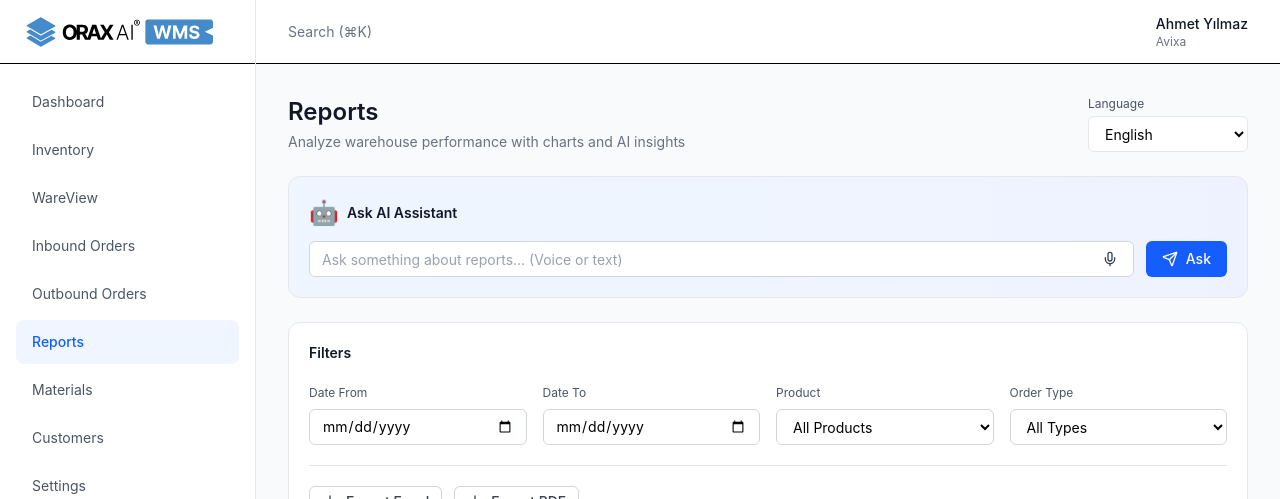
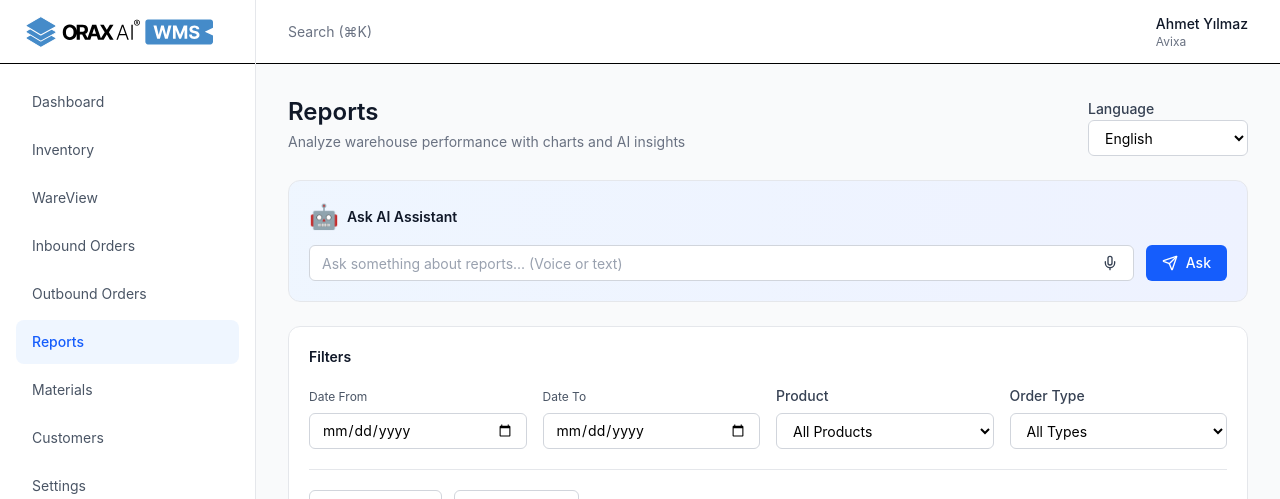
Before and after one commit to zeynepdundar/OraxAICustomerPortal, a Next.js app: page /reports in a window 1280 px wide. Shown: the top 499 px of the page. Built offline with nearby package versions, Linux system fonts and the light colour scheme.

Commit message:
feat: create reusable SelectBox component and integrate across pages

```diff
--- a/src/app/(app)/inventory/page.tsx
+++ b/src/app/(app)/inventory/page.tsx
@@ -13,6 +13,7 @@ import { AskAIButton } from "@/components/ui/AskAIButton";
 import { Button } from "@/components/ui/Button";
 import { Card } from "@/components/ui/Card";
 import { Input } from "@/components/ui/Input";
+import { SelectBox } from "@/components/ui/SelectBox";
 
 
 type SortField =
@@ -240,20 +241,18 @@ export default function InventoryPage() {
 
             {/* Status */}
             <div>
-              <label className="block text-xs font-medium text-gray-700 mb-2">
-                {t("filterStatus")}
-              </label>
-              <select
+              <SelectBox
+                label={t("filterStatus")}
                 value={statusFilter}
                 onChange={(e) => setStatusFilter(e.target.value)}
-                className="w-full h-10 px-3 bg-white border border-gray-300 rounded-lg text-sm focus:outline-none focus:ring-2 focus:ring-blue-500"
+                className="h-10 rounded-lg"
               >
                 <option value="all">{t("allStatus")}</option>
                 <option value="salable">{t("salable")}</option>
                 <option value="reserved">{t("reserved")}</option>
                 <option value="quarantine">{t("quarantine")}</option>
                 <option value="damaged">{t("damaged")}</option>
-              </select>
+              </SelectBox>
             </div>
 
             {/* BUTTON */}
--- a/src/app/(app)/materials/page.tsx
+++ b/src/app/(app)/materials/page.tsx
@@ -8,6 +8,7 @@ import { Button } from "@/components/ui/Button";
 import { Card } from "@/components/ui/Card";
 import { Badge } from "@/components/ui/Badge";
 import { Input } from "@/components/ui/Input";
+import { SelectBox } from "@/components/ui/SelectBox";
 import { DataTable } from "@/components/ui/DataTable";
 import { SectionHeader } from "@/components/ui/SectionHeader";
 
@@ -84,18 +85,16 @@ export default function MaterialsPage() {
           </div>
 
           <div className="w-64">
-            <label className="block text-xs font-medium text-gray-600 mb-2">
-              {t("filterStatus")}
-            </label>
-            <select
+            <SelectBox
+              label={t("filterStatus")}
               value={itsTrackingFilter}
               onChange={(event) => setItsTrackingFilter(event.target.value)}
-              className="w-full h-9 px-3 bg-gray-50 border border-gray-200 rounded-md text-sm focus:outline-none focus:ring-2 focus:ring-blue-500"
+              className="bg-gray-50 border-gray-200"
             >
               <option value="all">{t("filterStatusAll")}</option>
               <option value="yes">{t("filterItsTrackingYes")}</option>
               <option value="no">{t("filterItsTrackingNo")}</option>
-            </select>
+            </SelectBox>
           </div>
 
           <Button variant="outline" size="sm" className="border-gray-200">
--- a/src/app/(app)/reports/page.tsx
+++ b/src/app/(app)/reports/page.tsx
@@ -18,8 +18,10 @@ import { useTranslations } from "next-intl";
 import { Button } from "@/components/ui/Button";
 import { Card } from "@/components/ui/Card";
 import { Input } from "@/components/ui/Input";
+import { SelectBox } from "@/components/ui/SelectBox";
 import { mockChartData, mockMaterials } from "@/data/mockData";
 import { SummaryCardItem } from "@/components/ui/SummaryCardItem";
+import { SectionHeader } from "@/components/ui/SectionHeader";
 
 ChartJS.register(
   CategoryScale,
@@ -215,20 +217,17 @@ export default function ReportsPage() {
   return (
     <div className="p-8 space-y-6">
       <div className="flex items-start justify-between gap-4">
-        <div>
-          <h1 className="text-2xl font-semibold text-gray-900">{t("title")}</h1>
-          <p className="text-sm text-gray-500 mt-1">{t("subtitle")}</p>
-        </div>
+        <SectionHeader title={t("title")} description={t("subtitle")} />
         <div className="w-40">
-          <label className="block text-xs text-gray-600 mb-1">{t("language")}</label>
-          <select
+          <SelectBox
+            label={t("language")}
             value={locale}
             onChange={(event) => setLocale(event.target.value as SupportedLocale)}
-            className="w-full h-9 px-3 bg-white border border-gray-200 rounded-md text-sm focus:outline-none focus:ring-2 focus:ring-blue-500"
+            className="border-gray-200"
           >
             <option value="en">{t("english")}</option>
             <option value="tr">{t("turkish")}</option>
-          </select>
+          </SelectBox>
         </div>
       </div>
 
@@ -306,11 +305,11 @@ export default function ReportsPage() {
             <Input type="date" className="mt-1.5" value={dateTo} onChange={(e) => setDateTo(e.target.value)} />
           </div>
           <div>
-            <label className="text-xs text-gray-600">{t("product")}</label>
-            <select
+            <SelectBox
+              label={t("product")}
               value={product}
               onChange={(e) => setProduct(e.target.value)}
-              className="mt-1.5 w-full h-9 px-3 bg-white border border-gray-300 rounded-md text-sm focus:outline-none focus:ring-2 focus:ring-blue-500"
+              className="mt-1.5"
             >
               <option value="all">{t("allProducts")}</option>
               {mockMaterials.map((m) => (
@@ -318,19 +317,19 @@ export default function ReportsPage() {
                   {m.productName}
                 </option>
               ))}
-            </select>
+            </SelectBox>
           </div>
           <div>
-            <label className="text-xs text-gray-600">{t("orderType")}</label>
-            <select
+            <SelectBox
+              label={t("orderType")}
               value={orderType}
               onChange={(e) => setOrderType(e.target.value)}
-              className="mt-1.5 w-full h-9 px-3 bg-white border border-gray-300 rounded-md text-sm focus:outline-none focus:ring-2 focus:ring-blue-500"
+              className="mt-1.5"
             >
               <option value="all">{t("allTypes")}</option>
               <option value="inbound">{t("inbound")}</option>
               <option value="outbound">{t("outbound")}</option>
-            </select>
+            </SelectBox>
           </div>
         </div>
 
--- a/src/app/(app)/settings/page.tsx
+++ b/src/app/(app)/settings/page.tsx
@@ -16,6 +16,7 @@ import {
 } from "lucide-react";
 import { Card } from "@/components/ui/Card";
 import { Input } from "@/components/ui/Input";
+import { SelectBox } from "@/components/ui/SelectBox";
 import { Button } from "@/components/ui/Button";
 import { SectionHeader } from "@/components/ui/SectionHeader";
 
@@ -166,9 +167,9 @@ export default function SettingsPage() {
                   placeholder={t("emailPlaceholder")}
                 />
               </div>
-              <div className="space-y-1.5">
-                <label className="text-sm font-medium text-gray-700">{t("role")}</label>
-                <select
+              <SelectBox
+                label={t("role")}
+                className="w-full"
                 value={newUser.role}
                 onChange={(e) =>
                   setNewUser((prev) => ({
@@ -176,13 +177,11 @@ export default function SettingsPage() {
                     role: e.target.value as UserRole,
                   }))
                 }
-                  className="w-full h-9 rounded-md border border-gray-300 px-3 text-sm focus-visible:outline-none focus-visible:ring-2 focus-visible:ring-blue-500"
               >
                 <option value="admin">{t("roleAdmin")}</option>
                 <option value="manager">{t("roleManager")}</option>
                 <option value="viewer">{t("roleViewer")}</option>
-                </select>
-              </div>
+              </SelectBox>
               <div className="flex items-center gap-2">
                 <Button onClick={handleAddUser} size="sm">
                   {t("add")}
@@ -285,23 +284,20 @@ export default function SettingsPage() {
               <label className="text-sm font-medium text-gray-700">{t("language")}</label>
               <div className="relative">
                 <Globe className="pointer-events-none absolute left-3 top-1/2 h-4 w-4 -translate-y-1/2 text-gray-400" />
-                <select className="w-full h-9 rounded-md border border-gray-300 pl-9 pr-3 text-sm focus-visible:outline-none focus-visible:ring-2 focus-visible:ring-blue-500">
+                <SelectBox className="pl-9 pr-3">
                   <option value="tr">{t("languageTr")}</option>
                   <option value="en">{t("languageEn")}</option>
                   <option value="de">{t("languageDe")}</option>
                   <option value="ru">{t("languageRu")}</option>
                   <option value="ar">{t("languageAr")}</option>
                   <option value="es">{t("languageEs")}</option>
-                </select>
+                </SelectBox>
               </div>
             </div>
-            <div className="space-y-1.5">
-              <label className="text-sm font-medium text-gray-700">{t("timezone")}</label>
-              <select className="w-full h-9 rounded-md border border-gray-300 px-3 text-sm focus-visible:outline-none focus-visible:ring-2 focus-visible:ring-blue-500">
+            <SelectBox label={t("timezone")} className="px-3">
               <option value="istanbul">{t("timezoneIstanbul")}</option>
               <option value="utc">{t("timezoneUTC")}</option>
-              </select>
-            </div>
+            </SelectBox>
           </div>
         </Card>
 
--- /dev/null
+++ b/src/components/ui/SelectBox.tsx
@@ -0,0 +1,53 @@
+import * as React from "react";
+
+interface SelectBoxProps extends React.SelectHTMLAttributes<HTMLSelectElement> {
+  label?: string;
+  error?: string;
+  hint?: string;
+}
+
+function SelectBox({
+  label,
+  error,
+  hint,
+  id,
+  className = "",
+  children,
+  ...props
+}: SelectBoxProps) {
+  const selectId = id || React.useId();
+
+  const baseClasses =
+    "w-full h-9 px-3 py-1 text-sm rounded-md border outline-none transition " +
+    "bg-white border-gray-300 " +
+    "focus-visible:ring-2 focus-visible:ring-blue-500 focus-visible:border-blue-500 " +
+    "disabled:opacity-50 disabled:cursor-not-allowed";
+
+  const errorClasses = error
+    ? " border-red-500 focus-visible:ring-red-500 focus-visible:border-red-500"
+    : "";
+
+  return (
+    <div className="space-y-1.5 w-full">
+      {label ? (
+        <label htmlFor={selectId} className="text-sm font-medium text-gray-700">
+          {label}
+        </label>
+      ) : null}
+
+      <select
+        id={selectId}
+        aria-invalid={!!error}
+        className={baseClasses + errorClasses + " " + className}
+        {...props}
+      >
+        {children}
+      </select>
+
+      {hint && !error ? <p className="text-xs text-gray-500">{hint}</p> : null}
+      {error ? <p className="text-xs text-red-500">{error}</p> : null}
+    </div>
+  );
+}
+
+export { SelectBox };
```
Lines whose indentation alone changed are shown as unchanged.
